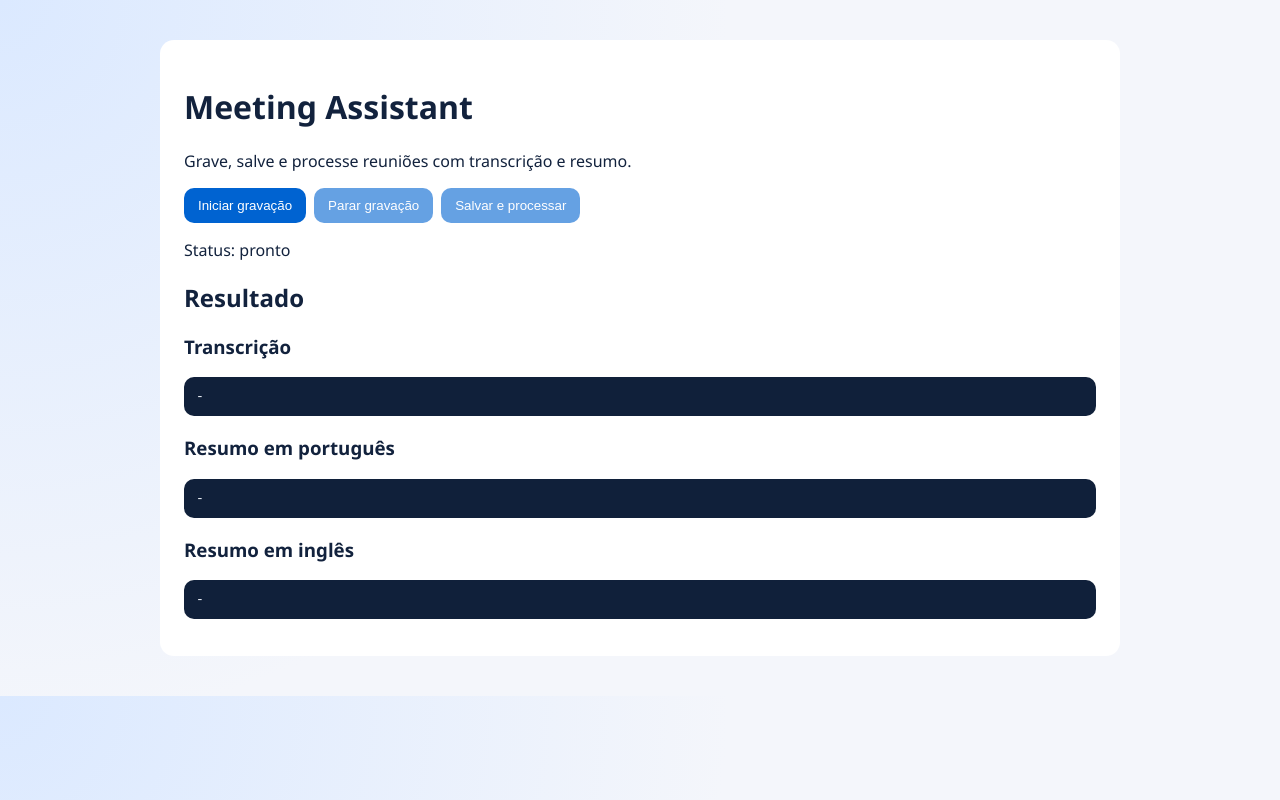
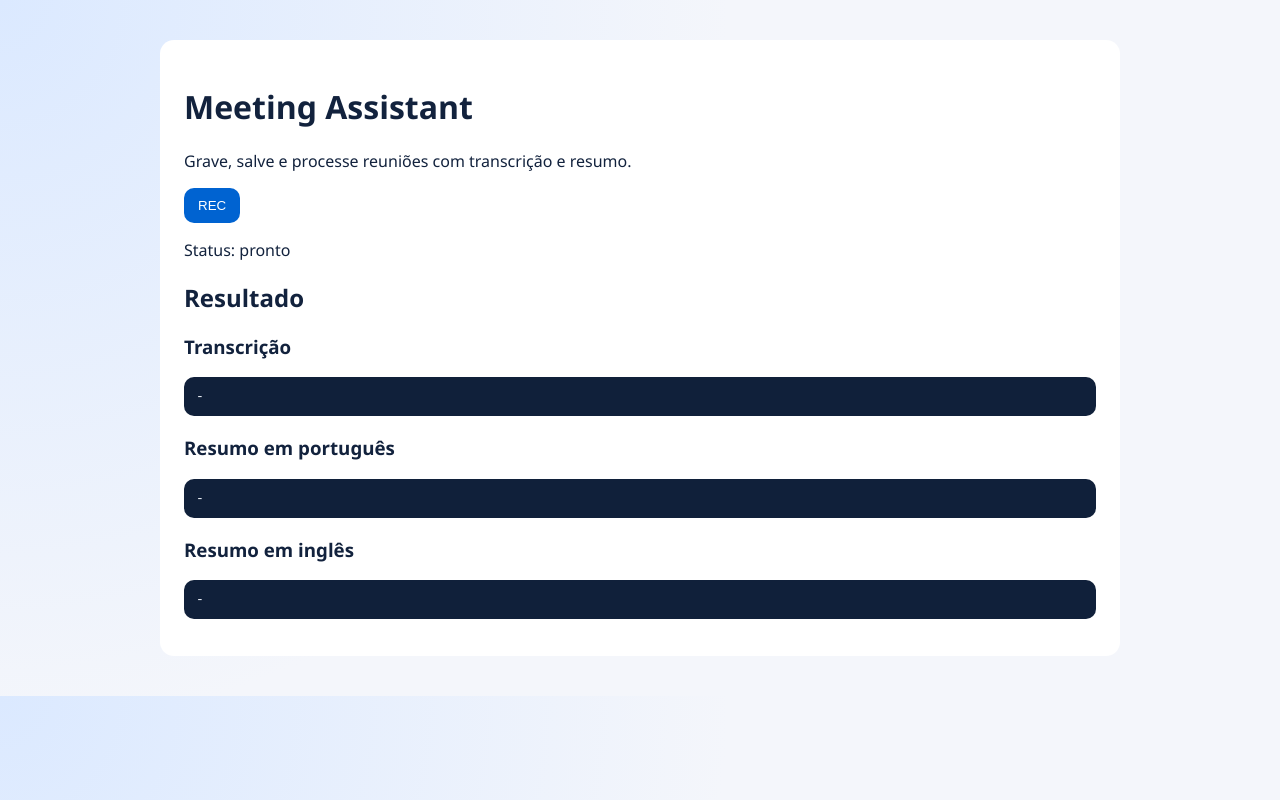
Before and after one commit to rafaelcolvara/meeting-assistant, a Next.js app in the folder apps/frontend/: page / in a window 1280 px wide. Built offline with nearby package versions, Linux system fonts and the light colour scheme.

Commit message:
one button

```diff
--- a/apps/frontend/app/page.tsx
+++ b/apps/frontend/app/page.tsx
@@ -29,6 +29,7 @@ function normalizeProcessResult(payload: unknown): ProcessResult {
 export default function HomePage() {
   const [status, setStatus] = useState('pronto');
   const [isRecording, setIsRecording] = useState(false);
+  const [isProcessing, setIsProcessing] = useState(false);
   const [recordedBlob, setRecordedBlob] = useState<Blob | null>(null);
   const [recordedDurationMs, setRecordedDurationMs] = useState(0);
   const [result, setResult] = useState<ProcessResult | null>(null);
@@ -38,6 +39,9 @@ export default function HomePage() {
   const chunksRef = useRef<BlobPart[]>([]);
   const startedAtRef = useRef<number>(0);
   const timerRef = useRef<ReturnType<typeof setTimeout> | null>(null);
+  const stopResolverRef = useRef<((data: { blob: Blob; durationMs: number }) => void) | null>(
+    null,
+  );
 
   const audioPreviewUrl = useMemo(() => {
     if (!recordedBlob) {
@@ -48,6 +52,9 @@ export default function HomePage() {
 
   async function startRecording() {
     try {
+      setRecordedBlob(null);
+      setRecordedDurationMs(0);
+      setResult(null);
       streamRef.current = await navigator.mediaDevices.getUserMedia({ audio: true });
       chunksRef.current = [];
 
@@ -63,10 +70,12 @@ export default function HomePage() {
       mediaRecorder.addEventListener('stop', () => {
         const mimeType = mediaRecorder.mimeType || 'audio/webm';
         const blob = new Blob(chunksRef.current, { type: mimeType });
+        const durationMs = Date.now() - startedAtRef.current;
         setRecordedBlob(blob);
-        setRecordedDurationMs(Date.now() - startedAtRef.current);
+        setRecordedDurationMs(durationMs);
         setStatus('gravação finalizada');
         setIsRecording(false);
+        recorderRef.current = null;
 
         if (timerRef.current) {
           clearTimeout(timerRef.current);
@@ -74,6 +83,12 @@ export default function HomePage() {
         }
 
         streamRef.current?.getTracks().forEach((track) => track.stop());
+        streamRef.current = null;
+
+        if (stopResolverRef.current) {
+          stopResolverRef.current({ blob, durationMs });
+          stopResolverRef.current = null;
+        }
       });
 
       startedAtRef.current = Date.now();
@@ -92,18 +107,24 @@ export default function HomePage() {
     }
   }
 
-  function stopRecording() {
-    if (recorderRef.current?.state === 'recording') {
-      recorderRef.current.stop();
+  function stopRecording(): Promise<{ blob: Blob; durationMs: number } | null> {
+    if (recorderRef.current?.state !== 'recording') {
+      return Promise.resolve(null);
     }
+
+    return new Promise((resolve) => {
+      stopResolverRef.current = resolve;
+      recorderRef.current?.stop();
+    });
   }
 
-  async function saveAndProcess() {
-    if (!recordedBlob) {
+  async function saveAndProcess(blob: Blob, durationMs: number) {
+    if (!blob || blob.size === 0) {
+      setStatus('erro: nenhum áudio gravado para envio');
       return;
     }
 
-    if (recordedDurationMs > MAX_RECORDING_MS) {
+    if (durationMs > MAX_RECORDING_MS) {
       setStatus('erro: áudio excede o limite máximo de 2 horas');
       return;
     }
@@ -113,8 +134,8 @@ export default function HomePage() {
     try {
       const timestamp = Date.now();
       const filename = `recording-${timestamp}.webm`;
-      const file = new File([recordedBlob], filename, {
-        type: recordedBlob.type || 'audio/webm',
+      const file = new File([blob], filename, {
+        type: blob.type || 'audio/webm',
       });
 
       const formData = new FormData();
@@ -138,20 +159,38 @@ export default function HomePage() {
     }
   }
 
+  async function handleRecButtonClick() {
+    if (isProcessing) {
+      return;
+    }
+
+    if (!isRecording) {
+      await startRecording();
+      return;
+    }
+
+    setIsProcessing(true);
+    try {
+      const recordingData = await stopRecording();
+      if (!recordingData) {
+        setStatus('erro: gravação não encontrada para envio');
+        return;
+      }
+
+      await saveAndProcess(recordingData.blob, recordingData.durationMs);
+    } finally {
+      setIsProcessing(false);
+    }
+  }
+
   return (
     <main>
       <h1>Meeting Assistant</h1>
       <p>Grave, salve e processe reuniões com transcrição e resumo.</p>
 
       <div style={{ display: 'flex', gap: 8, marginBottom: 16 }}>
-        <button type="button" onClick={startRecording} disabled={isRecording}>
-          Iniciar gravação
-        </button>
-        <button type="button" onClick={stopRecording} disabled={!isRecording}>
-          Parar gravação
-        </button>
-        <button type="button" onClick={saveAndProcess} disabled={!recordedBlob || isRecording}>
-          Salvar e processar
+        <button type="button" onClick={handleRecButtonClick} disabled={isProcessing}>
+          {isProcessing ? 'Processando...' : isRecording ? 'Finalizar e enviar' : 'REC'}
         </button>
       </div>
 
```
